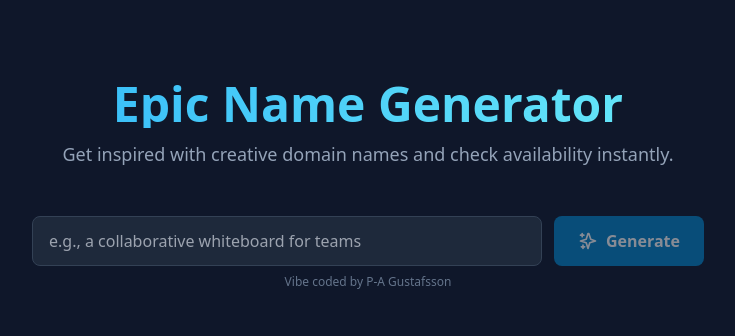
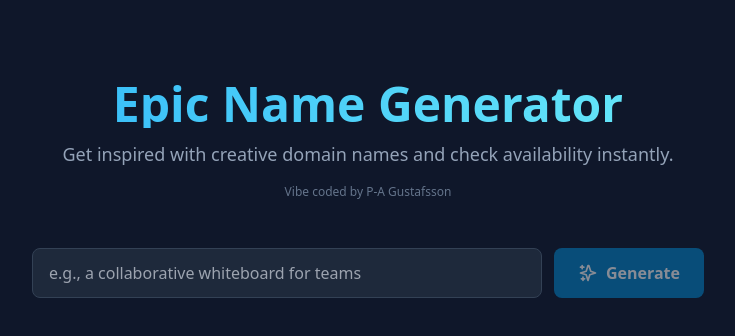
Before and after one commit to pagustafsson/NameBender, a React (Vite) app: page / in a window 1280 px wide. Shown: the top 336 px of the page, without its empty margins (272-1007 px from the left). Built offline with nearby package versions, Linux system fonts and the light colour scheme; no server answers.

Commit message:
feat: Add author attribution to UI
Adds a small attribution line to the UI footer, crediting the developer. This is a minor UI enhancement for transparency.

```diff
--- a/App.tsx
+++ b/App.tsx
@@ -144,10 +144,10 @@ const App: React.FC = () => {
           <p className="text-lg text-slate-400 max-w-2xl">
             Get inspired with creative domain names and check availability instantly.
           </p>
+          <p className="text-xs text-slate-500 mt-4">Vibe coded by P-A Gustafsson</p>
         </header>
 
         <DomainInput onGenerate={handleGenerate} isLoading={isLoading} />
-        <p className="text-xs text-slate-500 mt-2 text-center">Vibe coded by P-A Gustafsson</p>
 
 
         {error && (
```
